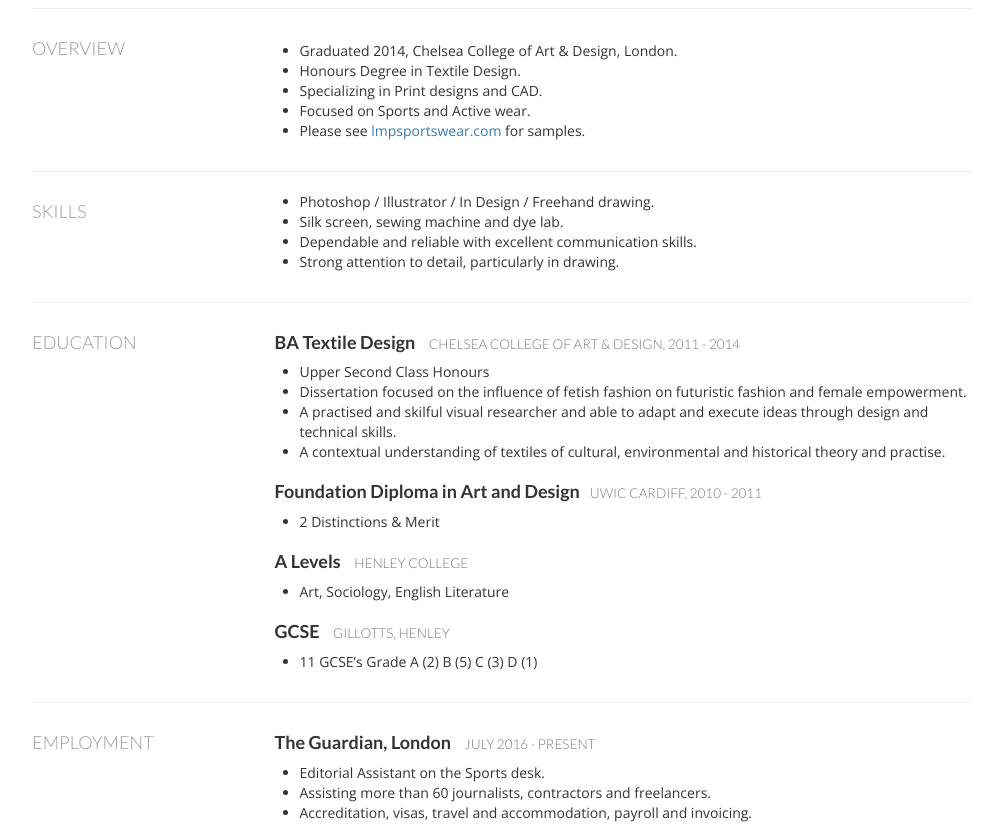
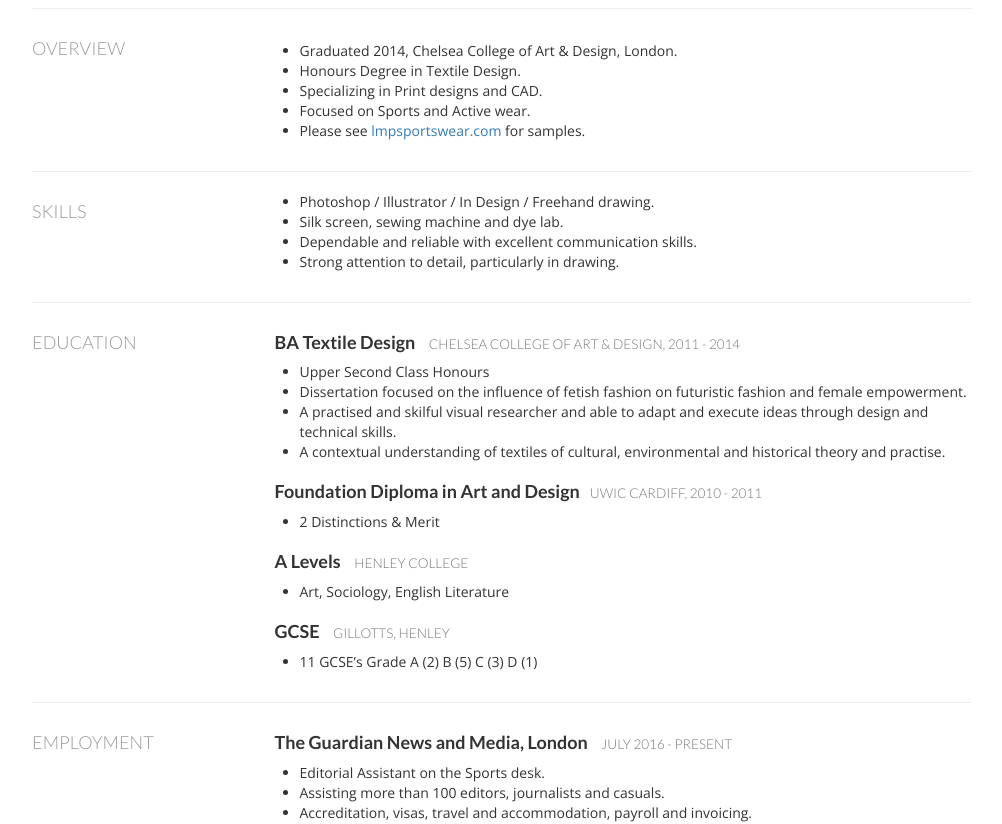
Before and after one commit to nick/nick.github.io, a plain HTML site: page lucy.html in a window 1280 px wide. Shown: the part 134-958 px from the top of the page, without its empty margins (138-1140 px from the left). Drawn offline with nearby package versions, Linux system fonts and the light colour scheme.

Commit message:
Lucy updates

```diff
--- a/lucy.html
+++ b/lucy.html
@@ -98,10 +98,10 @@
         <div class="row">
             <div class="col-sm-3"><h3>Employment</h3></div>
             <div class="col-sm-9">
-                <h4>The Guardian, London <small>July 2016 - present</small></h4>
+                <h4>The Guardian News and Media, London <small>July 2016 - present</small></h4>
                 <ul>
                     <li>Editorial Assistant on the Sports desk.</li>
-                    <li>Assisting more than 60 journalists, contractors and freelancers.</li>
+                    <li>Assisting more than 100 editors, journalists and casuals.</li>
                     <li>Accreditation, visas, travel and accommodation, payroll and invoicing.</li>
                 </ul>
                 <h4>LMP Sportswear (Self Employed) <small>October 2014 onward</small></h4>
```
